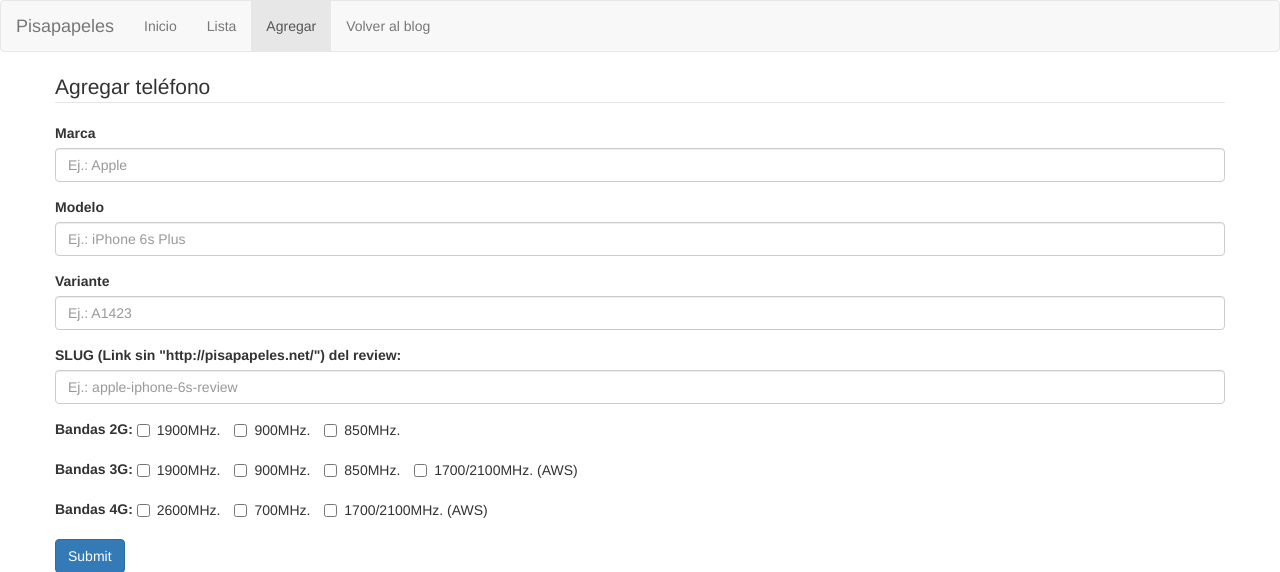
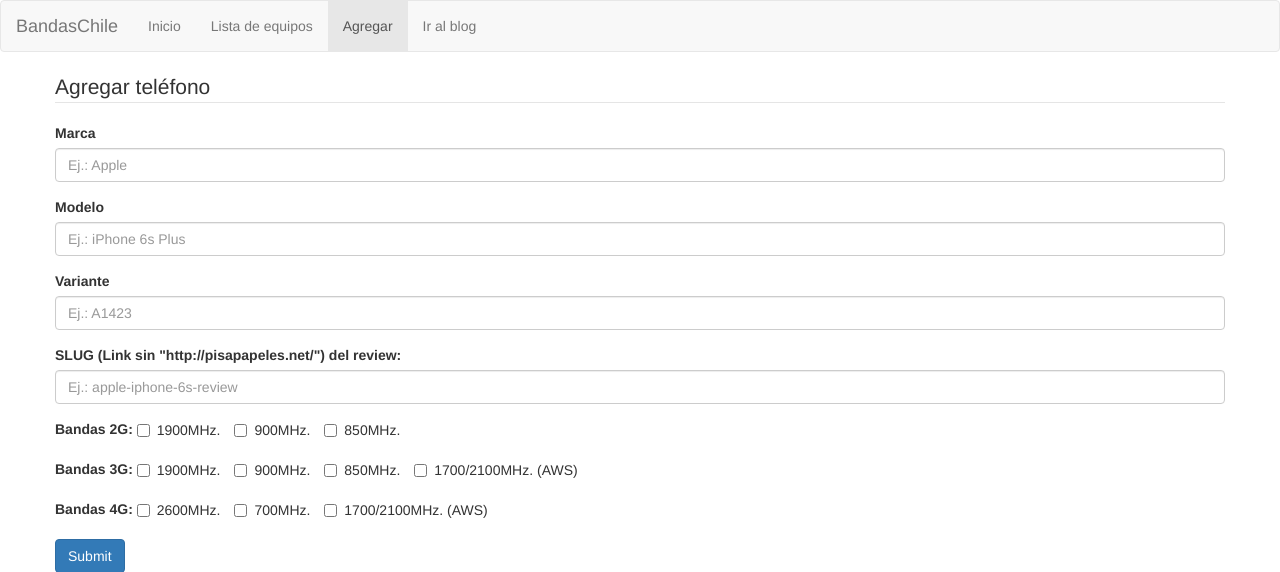
Before and after one commit to eperezf/BandasChile, a PHP site: page /add.php in a window 1280 px wide. Shown: the top 572 px of the page. Run offline with PHP 8.4, Linux system fonts and the light colour scheme; the visitor is signed in with stand-in values (Sample User, id 1); some libraries are stand-ins or nearby versions.

Commit message:
Modified navbar in admin

```diff
--- a/add.php
+++ b/add.php
@@ -48,14 +48,14 @@ require_once('config.php');
         <span class="icon-bar"></span>
         <span class="icon-bar"></span>
       </button>
-      <a class="navbar-brand" href="index.php">Pisapapeles</a>
+      <a class="navbar-brand" href="/index.php">BandasChile</a>
     </div>
     <div class="collapse navbar-collapse" id="bs-example-navbar-collapse-1">
       <ul class="nav navbar-nav">
-        <li><a href="/">Inicio</a></li>
-        <li><a href="/list.php">Lista</a></li>
+        <li><a href="/index.php">Inicio</a></li>
+        <li><a href="/list.php">Lista de equipos</a></li>
         <li class="active"><a href="#">Agregar</a></li>
-        <li><a href="http://pisapapeles.net">Volver al blog</a></li>
+        <li><a href="http://pisapapeles.net">Ir al blog</a></li>
       </ul>
     </div>
   </div>
--- a/list.php
+++ b/list.php
@@ -59,14 +59,14 @@ $result = mysqli_query($conn, $query);
 	        <span class="icon-bar"></span>
 	        <span class="icon-bar"></span>
 	      </button>
-	      <a class="navbar-brand" href="index.php">Pisapapeles</a>
+	      <a class="navbar-brand" href="/index.php">BandasChile</a>
 	    </div>
 	    <div class="collapse navbar-collapse" id="bs-example-navbar-collapse-1">
 	      <ul class="nav navbar-nav">
-	        <li><a href="/">Inicio</a></li>
+	        <li><a href="/index.php">Inicio</a></li>
 	        <li class="active"><a href="#">Lista</a></li>
 	        <li><a href="/add.php">Agregar</a></li>
-	        <li><a href="http://pisapapeles.net">Volver al blog</a></li>
+	        <li><a href="http://pisapapeles.net">Ir al blog</a></li>
 	      </ul>
 	    </div>
 	  </div>
```
